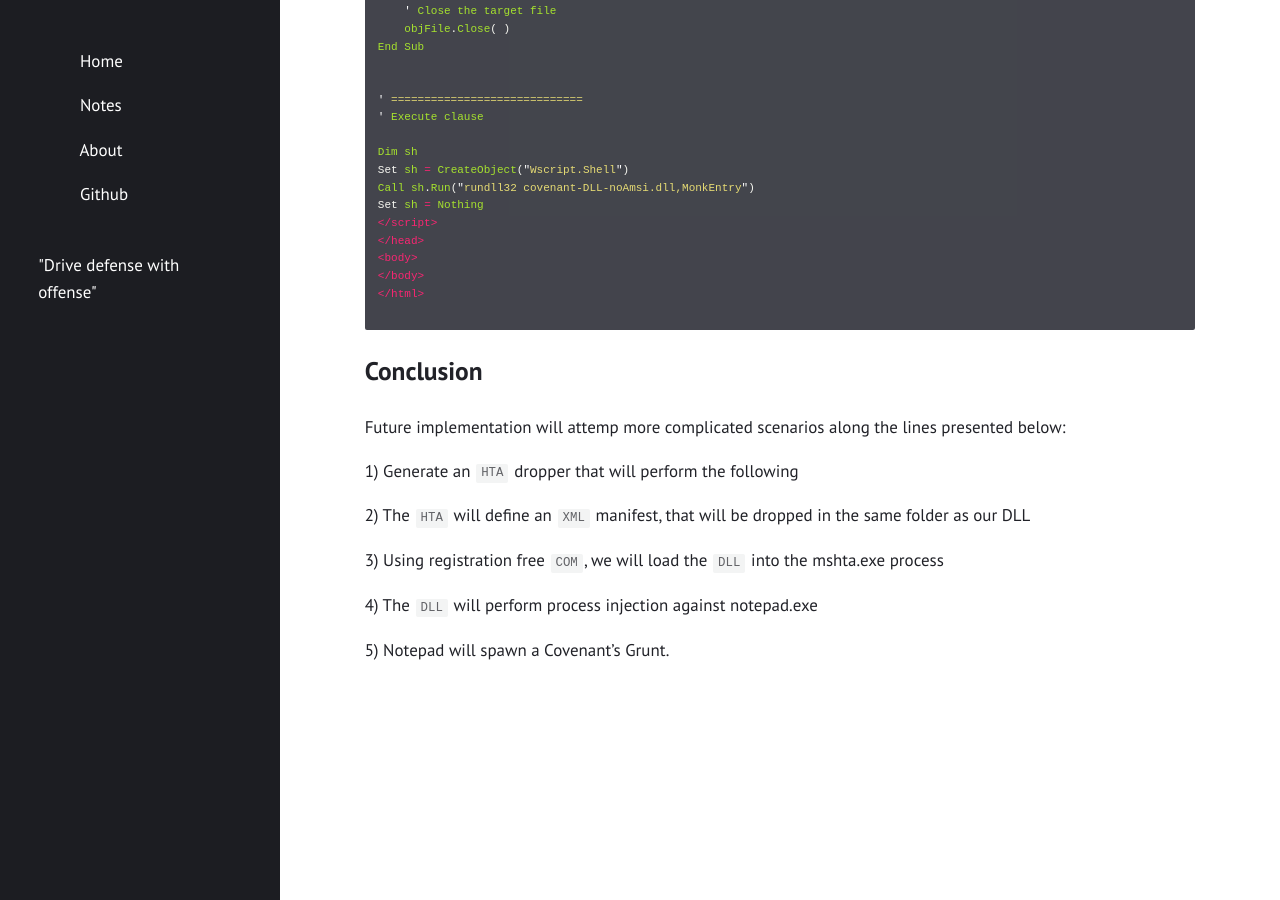
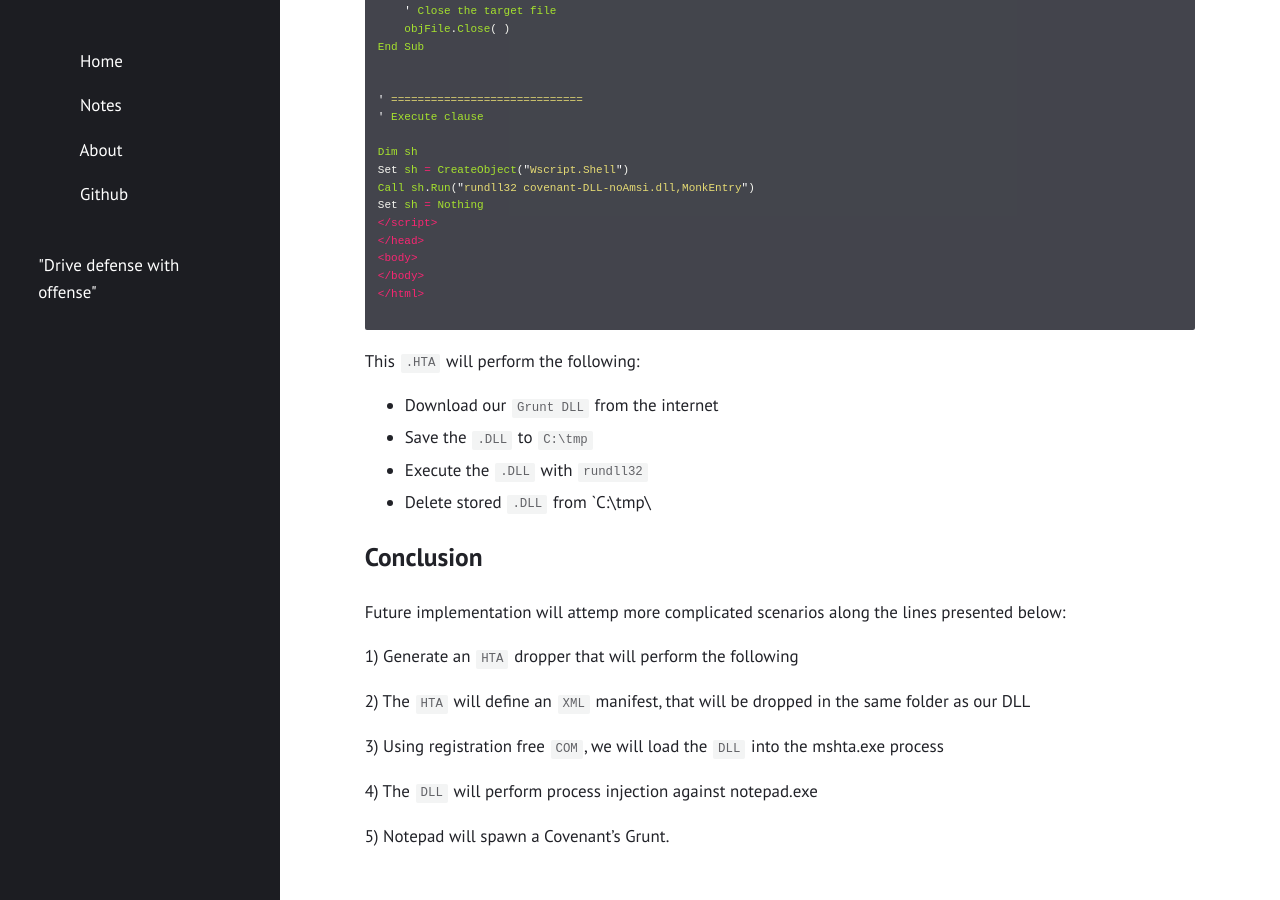
Before and after one commit to Fil88/Fil88.github.io, a Jekyll site: the page built from _posts/2021-07-01-Entering-the-Covenant-C2C.md, in a window 1280 px wide and 900 px high, scrolled down 18073 px. Built offline with Jekyll 4.4.1, drawn with Linux system fonts in a browser that asks for light colours.

Commit message:
Update 2021-07-01-Entering-the-Covenant-C2C.md

````diff
--- a/_posts/2021-07-01-Entering-the-Covenant-C2C.md
+++ b/_posts/2021-07-01-Entering-the-Covenant-C2C.md
@@ -699,15 +699,12 @@
 </html>
 
 ```
+This `.HTA` will perform the following:
 
-
-
-
-
-
-
-
-
+- Download our `Grunt DLL` from the internet
+- Save the `.DLL` to `C:\tmp`
+- Execute the `.DLL` with `rundll32`
+- Delete stored `.DLL` from `C:\tmp\
 
 ## Conclusion
 
````
